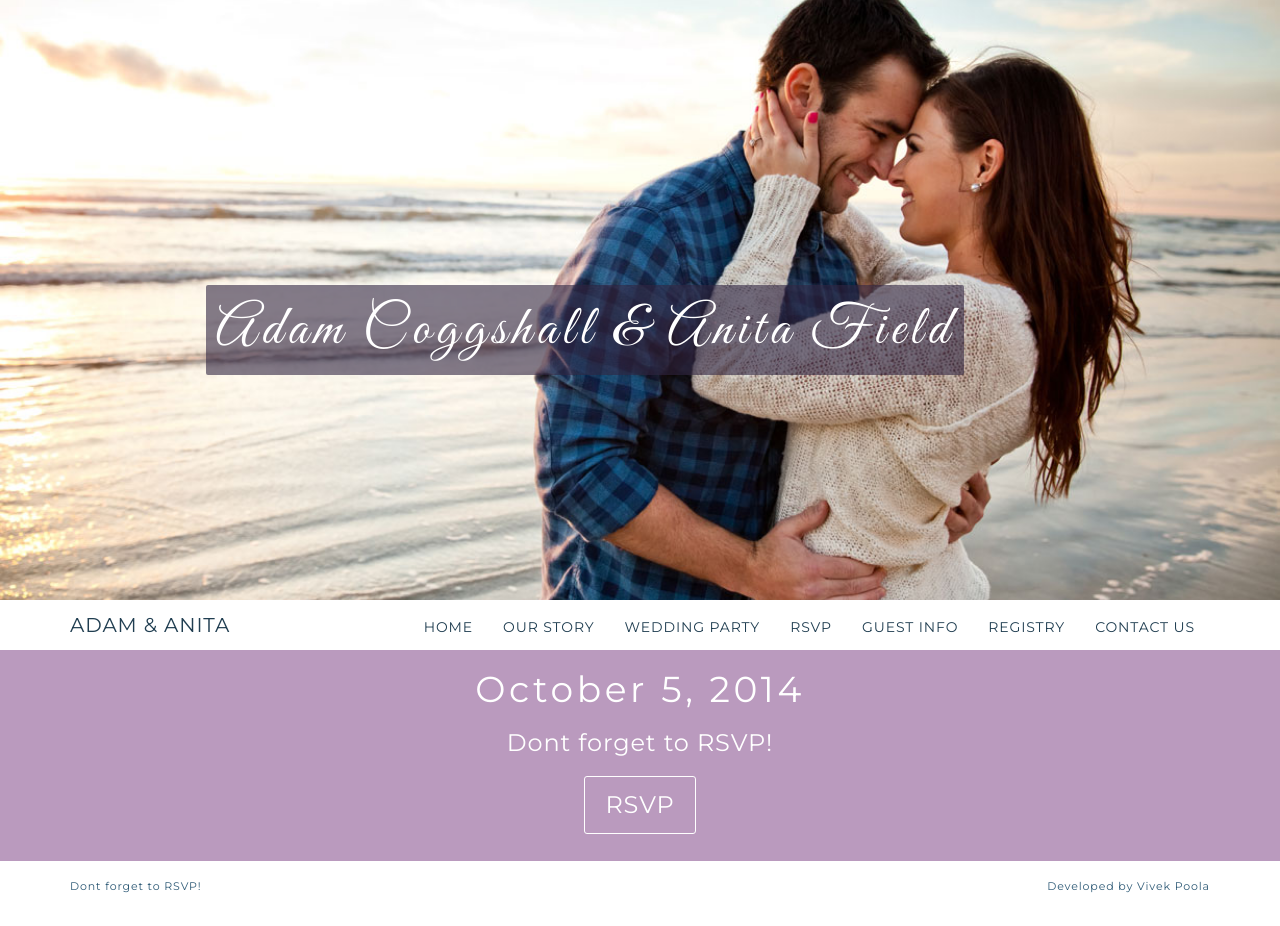
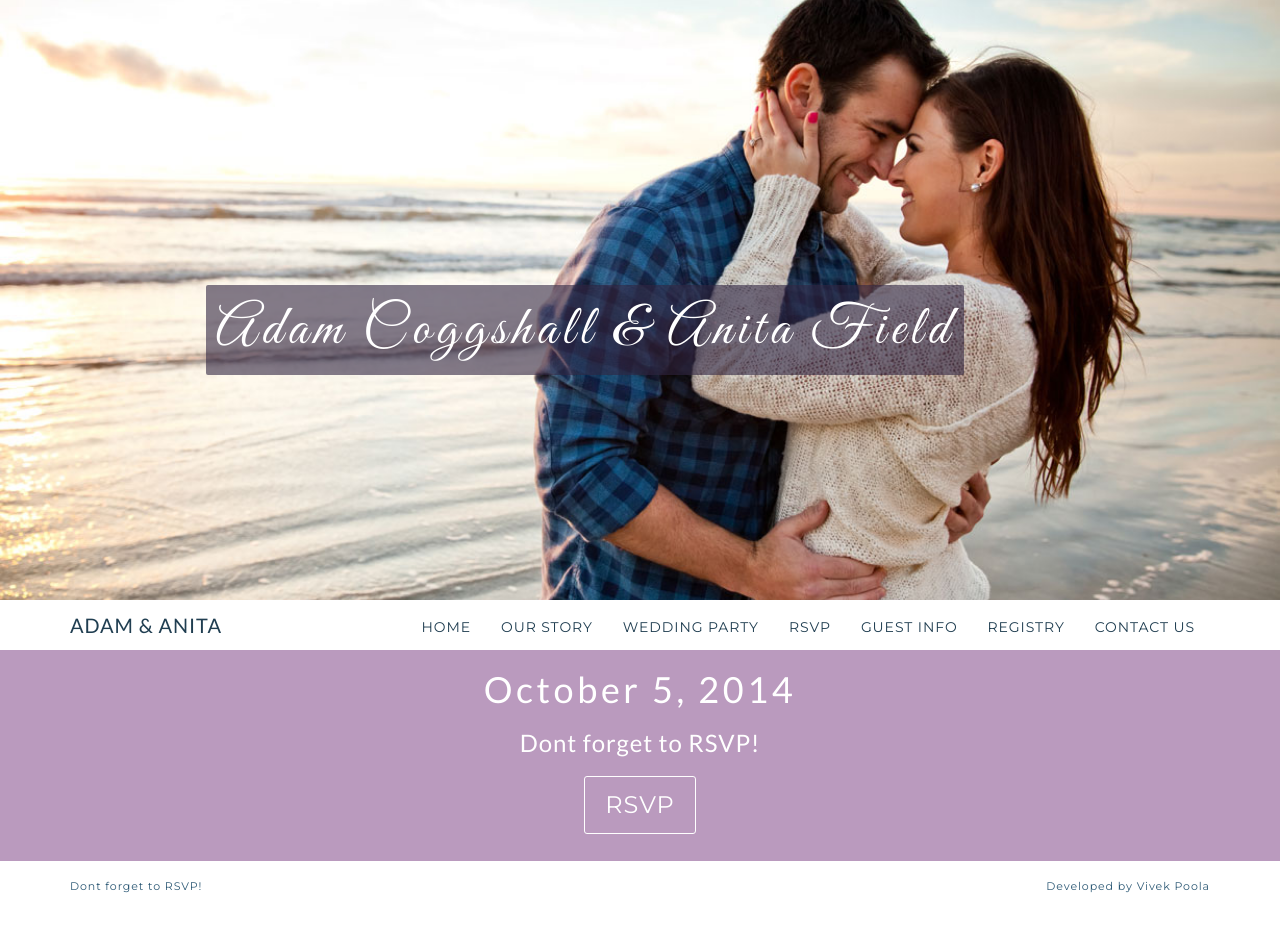
Before and after one commit to vpoola88/wedtemplate, a Jekyll site: the page built from index.html, in a window 1280 px wide. Built offline with Jekyll 4.4.1, drawn with Linux system fonts in a browser that asks for light colours; Markdown is read by kramdown in place of the engine named in the settings.

Commit message:
switched body font

```diff
--- a/assets/css/innovate.css
+++ b/assets/css/innovate.css
@@ -1,5 +1,5 @@
 @import url(http://fonts.googleapis.com/css?family=Great+Vibes);
-
+@import url(http://fonts.googleapis.com/css?family=Lato);
 
 html, body {
   letter-spacing: 0.1ex; }
@@ -11,7 +11,7 @@ body {
   font-size: 18px;
   font-size: 1.8rem;
   line-height: 1.5;
-  font-family: "Exo 2", Helvetica, Arial, sans-serif; }
+  font-family: 'Lato', sans-serif; }
   body.fixed-width {
     min-width: 1170px !important; }
     body.fixed-width .container {
@@ -20,7 +20,7 @@ body {
 
 h1, h2, h3, h4, h5, h6 {
   text-align: center;
-  font-family: "Montserrat", Arial, sans-serif;
+  font-family: 'Lato', sans-serif;
   font-weight: 300;
   margin: 20px 0; }
 
```
